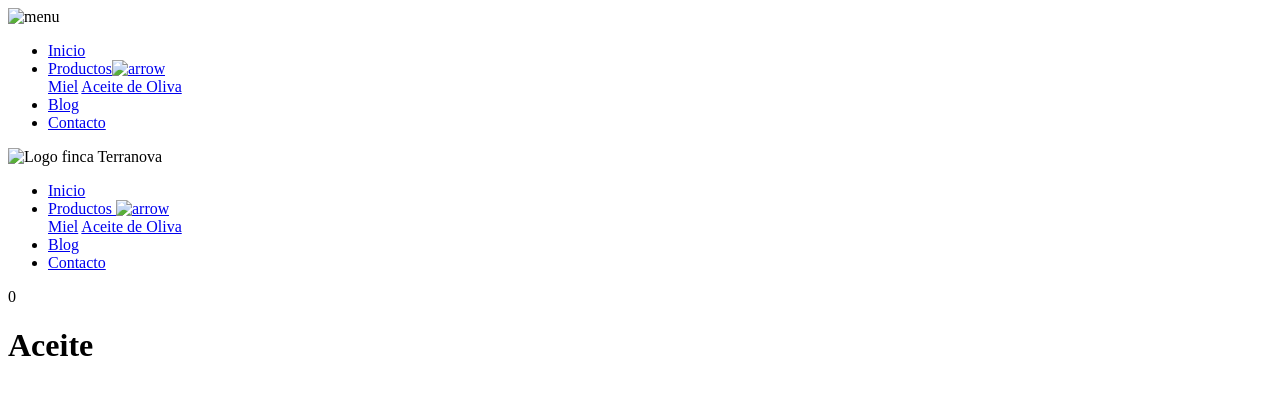
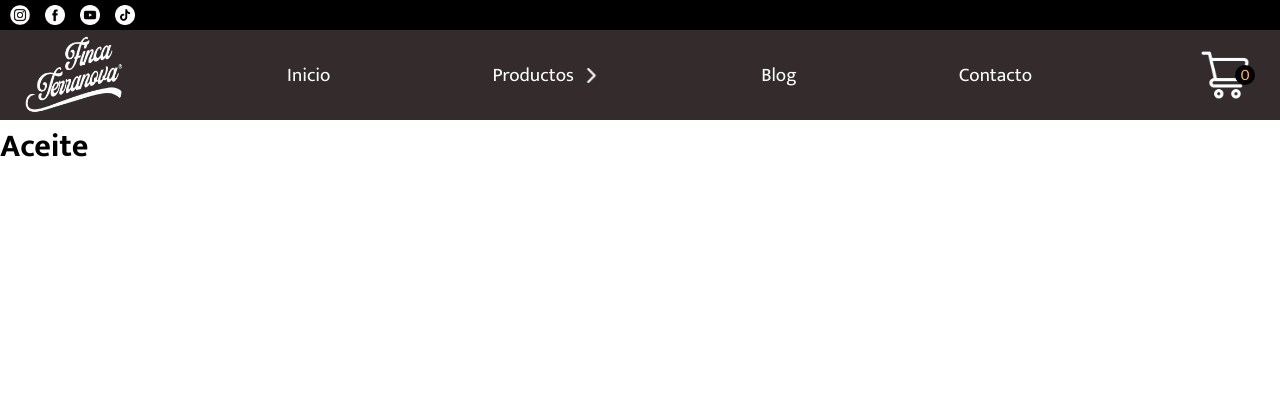
Before and after one commit to fabian-parentelli/fincaTerranova, a plain HTML site: page pages/aceite.html in a window 1280 px wide. Drawn offline with nearby package versions, Linux system fonts and the light colour scheme; files that its build step writes are made by us from their sources; the site is published under a folder, as on GitHub Pages, so addresses that start at the root find nothing.

Commit message:
15marzob

```diff
--- a/pages/aceite.html
+++ b/pages/aceite.html
@@ -11,10 +11,10 @@
     <link href="https://fonts.googleapis.com/css2?family=Mukta:wght@400;500;600;700&display=swap" rel="stylesheet">
 
     <!-- Hoja de estilos -->
-    <link rel="stylesheet" href="/css/style.css">
+    <link rel="stylesheet" href="../css/style.css">
 
     <!-- Favicon -->
-    <link rel="icon" href="/assets/fincaTerranova.png">
+    <link rel="icon" href="../assets/fincaTerranova.png">
 
     <!-- Title -->
     <title>Aceite Finca Terranova</title>
@@ -36,13 +36,13 @@
 
             <!-- menú hamburguesa -->
             <div class="menuHamb">
-                <img class="hamburguesa" src="/assets/menu.png" alt="menu">
+                <img class="hamburguesa" src="../assets/menu.png" alt="menu">
                 <ul class="menuShow">
                     <li><a href="../index.html">Inicio</a></li>
 
                     <!-- Productos con desplegables -->
                     <li class="productos">
-                        <a href="#" id="productosNav">Productos<img id="arrow" class="arrow" src="/assets/arrowBro.png" alt="arrow"></a>
+                        <a href="#" id="productosNav">Productos<img id="arrow" class="arrow" src="../assets/arrowBro.png" alt="arrow"></a>
 
                         <div class="productoModal" id="productoModal">
                             <a href="miel.html">Miel</a>
@@ -56,7 +56,7 @@
             </div>
 
             <!-- logo -->
-            <img src="/assets/fincaTerranovaLetras.png" alt="Logo finca Terranova">
+            <img src="../assets/fincaTerranovaLetras.png" alt="Logo finca Terranova">
 
             <!-- items -->
             <ul class="itemsUl">
@@ -64,7 +64,7 @@
 
                 <!-- Productos con desplegables -->
                 <li class="productos">
-                    <a href="../index.html">Productos <img class="arrow" src="/assets/arrow.png" alt="arrow"></a>
+                    <a href="../index.html">Productos <img class="arrow" src="../assets/arrow.png" alt="arrow"></a>
 
                     <div class="productoModal">
                         <a href="miel.html">Miel</a>
```
Also changed, not shown: index.html (+1 -1 lines), pages/miel.html (+6 -6 lines).
